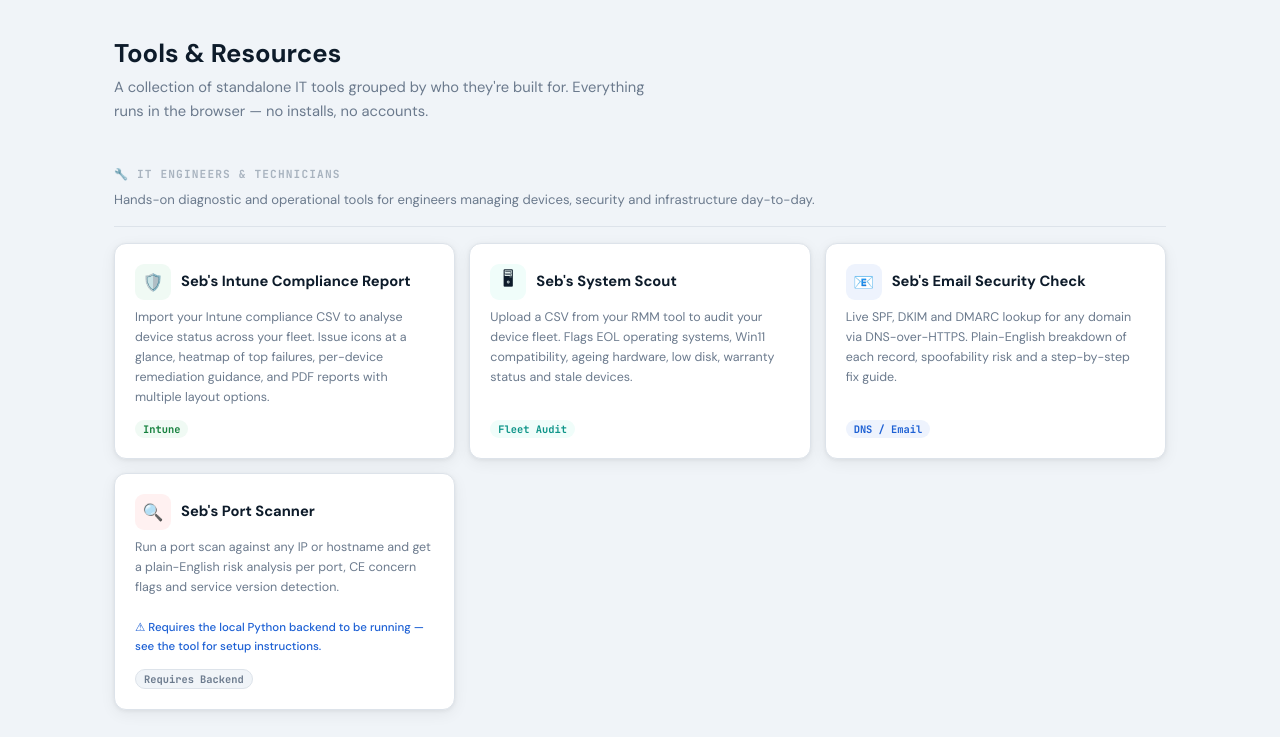
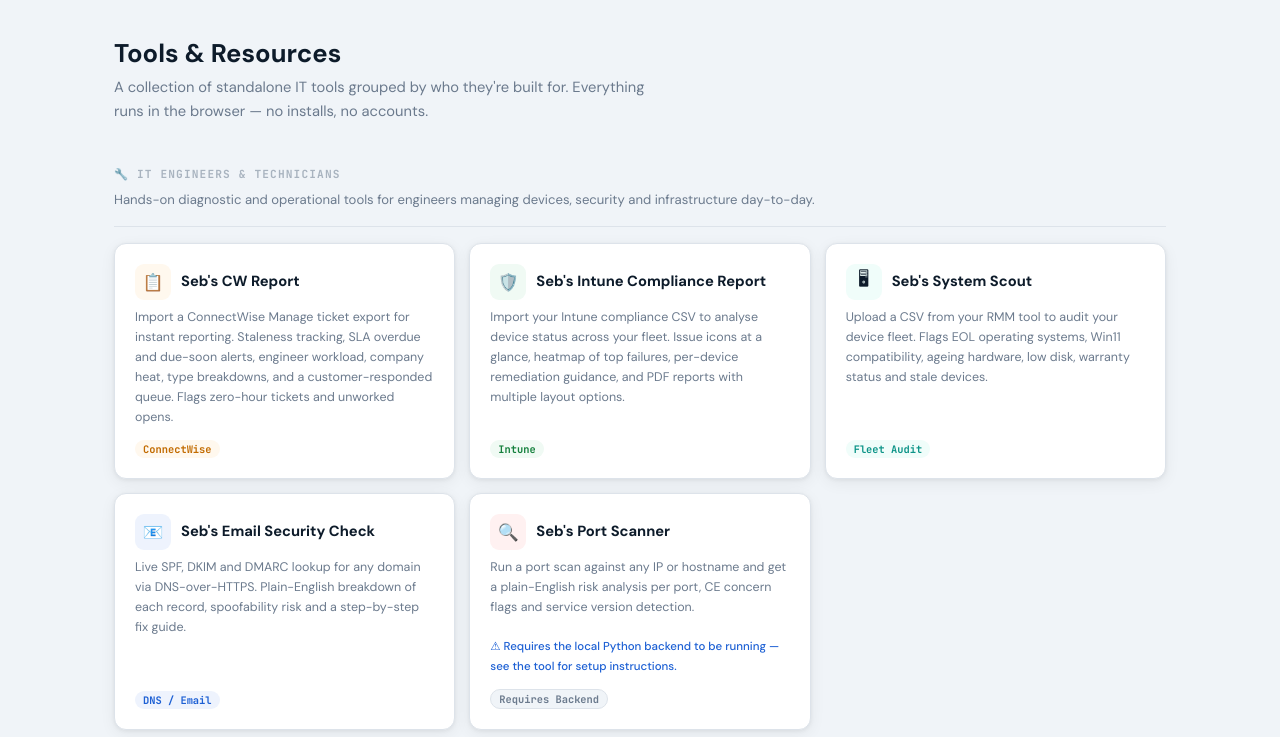
Before and after one commit to Seb-ITConsultant/Workshop, a plain HTML site: page index.html in a window 1280 px wide. Shown: the part 63-800 px from the top of the page. Drawn offline with Linux system fonts and the light colour scheme.

Commit message:
Add files via upload

```diff
--- a/index.html
+++ b/index.html
@@ -147,6 +147,15 @@
     </div>
     <div class="section-divider"></div>
     <div class="card-grid">
+
+      <a href="cw-report.html" class="card">
+        <div class="card-top">
+          <div class="card-icon" style="background:#fff8ee">📋</div>
+          <div class="card-title">Seb's CW Report</div>
+        </div>
+        <p class="card-desc">Import a ConnectWise Manage ticket export for instant reporting. Staleness tracking, SLA overdue and due-soon alerts, engineer workload, company heat, type breakdowns, and a customer-responded queue. Flags zero-hour tickets and unworked opens.</p>
+        <span class="card-tag tag-amber">ConnectWise</span>
+      </a>
 
       <a href="intune-compliance.html" class="card">
         <div class="card-top">
```
